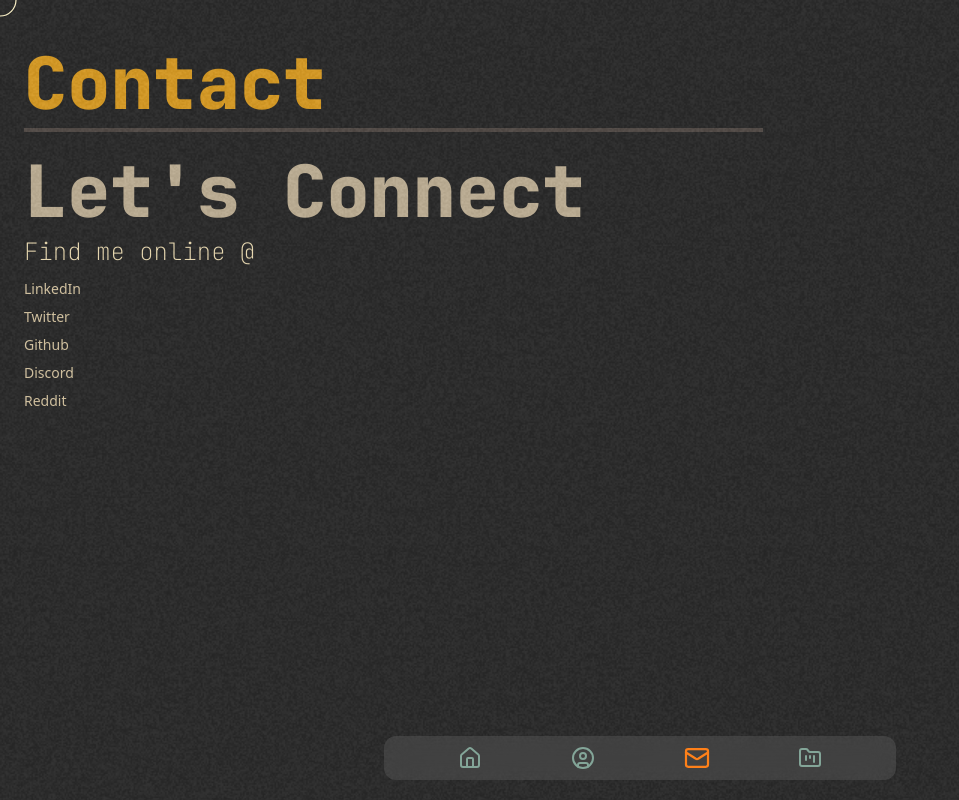
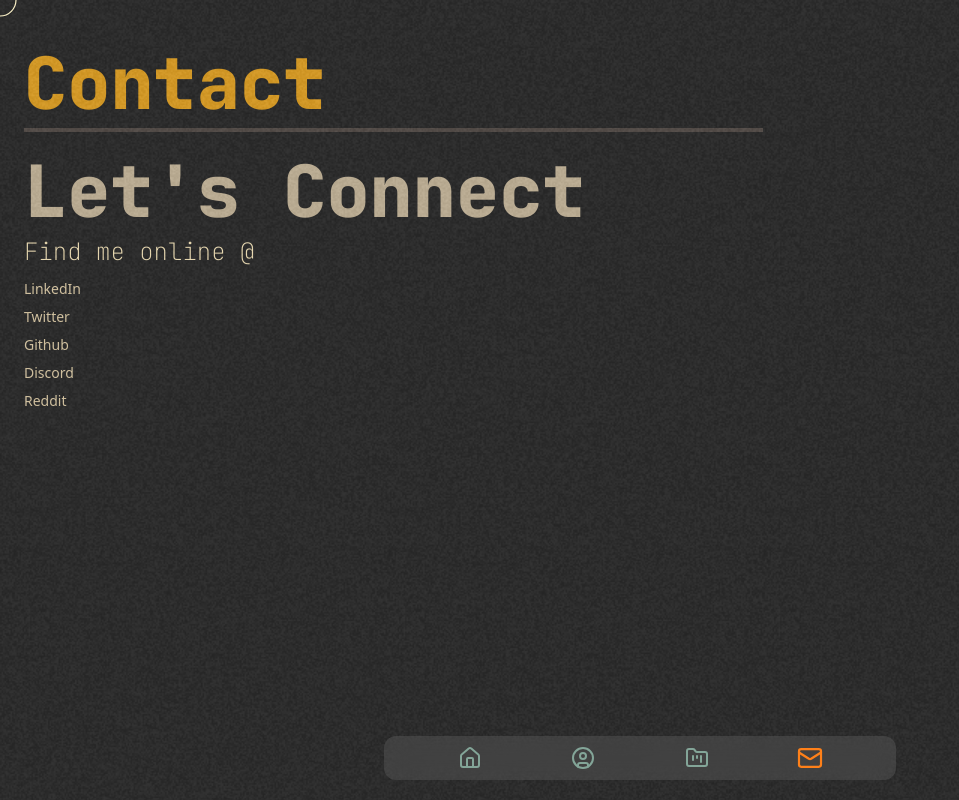
Before and after one commit to zaid-hassan/zaid-hassan.github.io, a React (Vite) app: page /contact in a window 1280 px wide. Shown: the whole page, without its empty margins (0-959 px from the left). Built offline with nearby package versions, Linux system fonts and the light colour scheme.

Commit message:
Add ZIIT

```diff
--- a/src/Pages/Projects/Projects.jsx
+++ b/src/Pages/Projects/Projects.jsx
@@ -40,6 +40,14 @@ const projects = [
     name: "Space Gunner",
     githubLink: "https://github.com/zaid-hassan/zaid-hassan.github.io",
     liveLink: "https://space-gunner.netlify.app/",
+  },
+  {
+    imgSrc: "/project/ziit.png",
+    altText: "Ziit",
+    captionText: "ZIIT",
+    name: "ZIIT",
+    githubLink: "https://github.com/Zuraverse/industrytrainingzura/",
+    liveLink: "https://ziit.netlify.app/",
   },
 ];
 
--- a/src/components/Navbar/Navbar.jsx
+++ b/src/components/Navbar/Navbar.jsx
@@ -67,6 +67,27 @@ function Navbar() {
         />
       </NavLink>
 
+
+      <NavLink
+        to="/projects"
+        className={({ isActive }) =>
+          `flex items-center space-x-2 transition-transform duration-300 ease-in-out cursor-none ${
+            isActive
+              ? "text-gruv-dark-accent scale-110"
+              : "text-gruv-dark-accent-alt"
+          } hover:text-gruv-dark-accent-hover`
+        }
+        onClick={() => {
+          dispatch(setSelectedTab("projects"));
+        }}
+      >
+        <FolderKanban
+          onMouseEnter={() => dispatch(setCursorType("arrow"))}
+          onMouseLeave={() => dispatch(setCursorType("default"))}
+          className="w-6 h-6"
+        />
+      </NavLink>
+
       <NavLink
         to="/contact"
         className={({ isActive }) =>
@@ -87,25 +108,7 @@ function Navbar() {
         />
       </NavLink>
 
-      <NavLink
-        to="/projects"
-        className={({ isActive }) =>
-          `flex items-center space-x-2 transition-transform duration-300 ease-in-out cursor-none ${
-            isActive
-              ? "text-gruv-dark-accent scale-110"
-              : "text-gruv-dark-accent-alt"
-          } hover:text-gruv-dark-accent-hover`
-        }
-        onClick={() => {
-          dispatch(setSelectedTab("projects"));
-        }}
-      >
-        <FolderKanban
-          onMouseEnter={() => dispatch(setCursorType("arrow"))}
-          onMouseLeave={() => dispatch(setCursorType("default"))}
-          className="w-6 h-6"
-        />
-      </NavLink>
+
     </nav>
   );
 }
```
Also changed, not shown: public/project/ziit.png (added).
